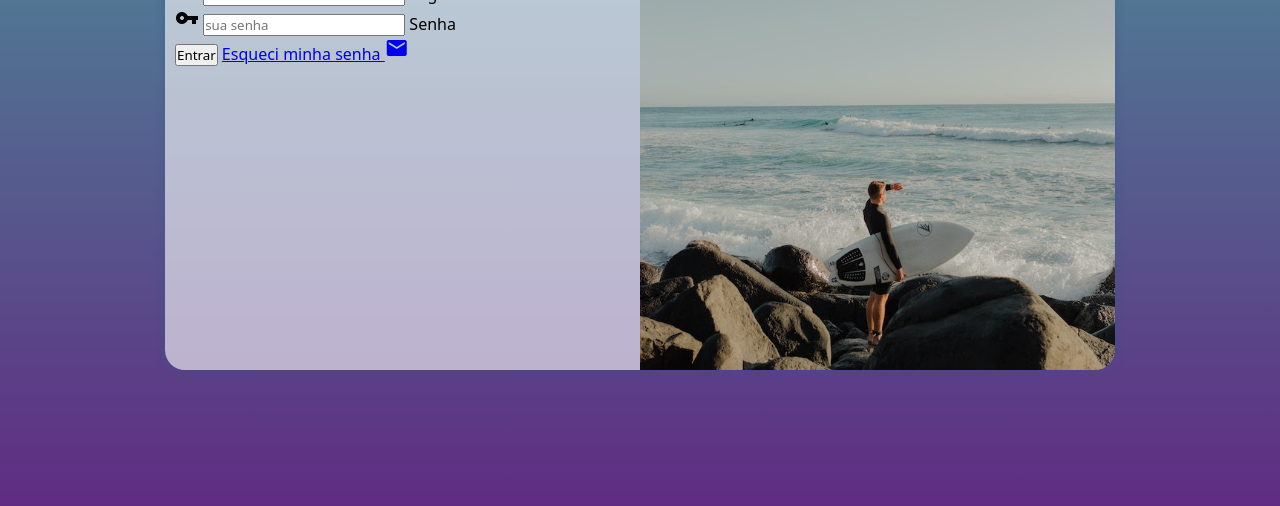
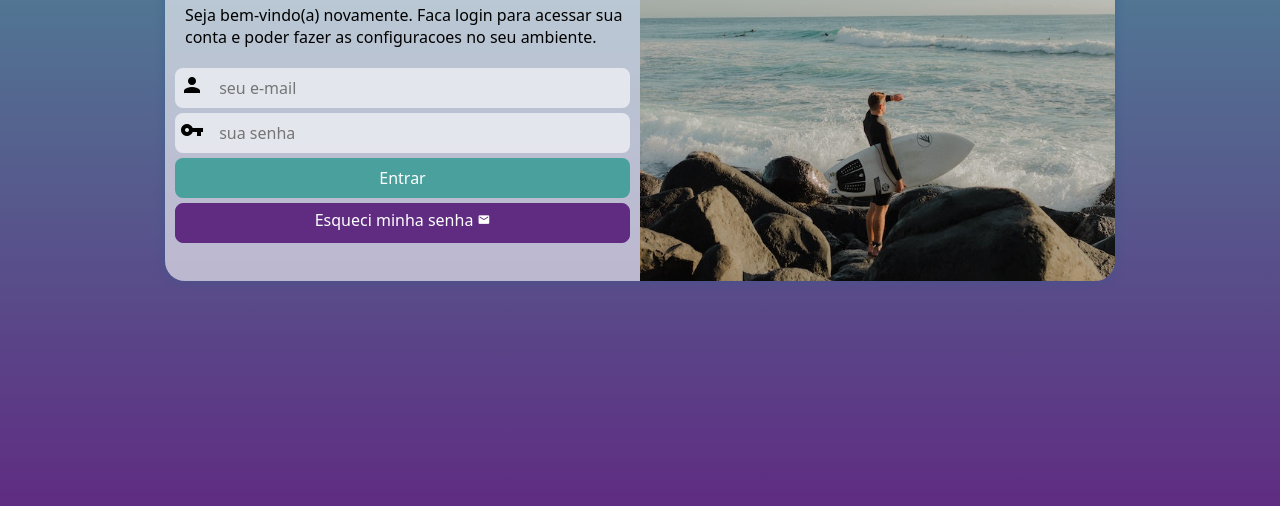
Before and after one commit to hectorclarkag/projeto-login, a plain HTML site: page index.html in a window 1280 px wide. Shown: the part 294-800 px from the top of the page. Drawn offline with Linux system fonts and the light colour scheme.

Commit message:
finalizando

```diff
--- a/index.html
+++ b/index.html
@@ -37,7 +37,7 @@
                         <label for="isenha">Senha</label>
                     </div>
                     <input type="submit" value="Entrar">
-                    <a href="esqueci.html">
+                    <a href="esqueci.html" class="botao">
                         Esqueci minha senha <i class="material-icons">mail</i>
                     </a>
                 </form>
--- a/media-query.css
+++ b/media-query.css
@@ -1,18 +1,18 @@
 @charset "UTF-8";
 
-@media screen and (min-width: 768px) and (max-width: 992px) {
-    body {
-        background-image: linear-gradient(to top, #5f2c82, #49a09d);
-    }
+@media screen and (min-width: 568px) and (max-width: 992px) {
+
 
     section#login {
         width: 80vw;
+        height: 280px;
     }
 
     section#login > div#imagem {
         float: left;
         width: 30%;
         height: 100%;
+        background-position: center center;
     }
 
     section#login div#formulario {
@@ -20,14 +20,22 @@
         width: 70%;
     }
 
+    div#formulario > p {
+        font-size: 1em;
+        margin: 10px 0px 10px 10px;
+    }
+
+    div.campo > input {
+        transform: translateY(-8px);
+    }
+
 }
 
 @media screen and (min-width: 992px) {
-    body {
-        background-image: linear-gradient(to top, #5f2c82, #49a09d);
-    }
+
     section#login {
         width: 950px;
+        height: 350px;
     }
 
     section#login > div#imagem {
@@ -46,6 +54,23 @@
     }
 
     div#formulario > p {
-        font-size: 1.2em;
+        font-size: 1em;
+        margin: 20px 0px 20px 10px;
+    }
+
+    form > div.campo {
+        height: 40px;
+    }
+
+    form > input[type=submit] {
+        height: 40px;
+    }
+
+    form > a.botao {
+        height: 40px;
+    }
+
+    div.campo > input {
+        transform: translateY(-3px);
     }
 }
--- a/style.css
+++ b/style.css
@@ -14,7 +14,7 @@
 }
 
 body, html {
-    background-color: #5f2c82;
+    background-image: linear-gradient(to top, #5f2c82, #49a09d);
     height: 100vh;
     width: 100vw;
 }
@@ -29,7 +29,6 @@ section#login {
     position: absolute;
     top: 50%;
     left: 50%;
-    transform: translate(-50%, -50%);
     overflow: hidden;
 
     background-color: rgba(255, 255, 255, 0.600);
@@ -38,6 +37,7 @@ section#login {
     border-radius: 20px;
     box-shadow: 0px 0px 10px rgba(39, 93, 143, 0.45);
 
+    transform: translate(-50%, -50%);
     transition: width 0.3s, height 0.3s;
     transition-timing-function: ease;
 }
@@ -56,9 +56,83 @@ section#login > div#formulario {
 }
 
 div#formulario > h1 {
+    font-size: large;
     text-align: center;
 }
 
 div#formulario > p {
     font-size: 0.8em;
+    margin: 20px 0px 20px 10px;
 }
+
+form > div.campo {
+    background-color: rgba(255, 255, 255, 0.600);
+    display: block;
+    width: 100%;
+    height: 30px;
+    border-radius: 8px;
+    margin: 5px 0px;
+}
+
+div.campo > label {
+    display: none;
+}
+
+div.campo > span {
+    width: 40px;
+    padding: 5px;
+}
+
+div.campo > input {
+    background-color: rgba(255, 255, 255, 0);
+    border: none;
+    font-size: 1em;
+    height: 100%;
+    width: calc(100% - 46px);
+    transform: translateY(-8px);
+}
+
+div.campo > input:focus-within {
+    outline: none;
+}
+
+form > input[type=submit] {
+    display: block;
+    font-size: 1em;
+    width: 100%;
+    height: 30px;
+    background-color: #49a09d;
+    color: white;
+    border: none;
+    border-radius: 8px;
+}
+
+form > input[type=submit]:hover {
+    background-color: #2d6462;
+    cursor: pointer;
+}
+
+form > a.botao {
+    display: block;
+    text-align: center;
+    font-size: 1em;
+    width: 100%;
+    height: 35px;
+    padding-top: 5px;
+    margin-top: 5px;
+    background-color: #5f2c82;
+    color: white;
+    border: 1px solid #5f2c82;
+    border-radius: 8px;
+    text-decoration: none;
+
+}
+
+form > a.botao:hover {
+    background-color: #482162;
+    cursor: pointer;
+}
+
+form > a.botao > i {
+    font-size: 0.8em;
+}
```
